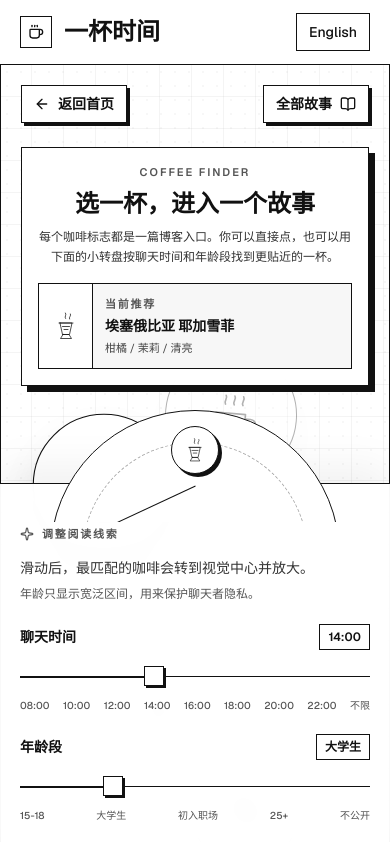
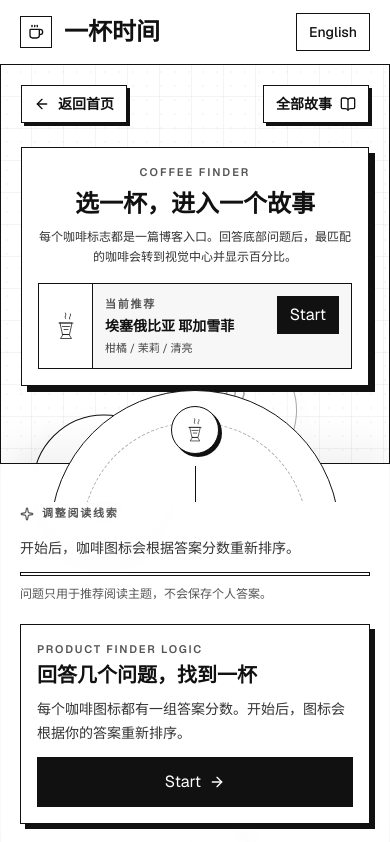
Before and after one commit to Shunnnyyy/yibei-time-site, a Next.js app: page /coffee-finder in a window 390 px wide. Shown: the top 842 px of the page. Built offline with nearby package versions, Linux system fonts and the light colour scheme.

Commit message:
Add Vitra-style coffee matching questionnaire

```diff
--- a/src/components/coffee-finder.tsx
+++ b/src/components/coffee-finder.tsx
@@ -1,44 +1,21 @@
 "use client";
 
 import Link from "next/link";
-import { ArrowLeft, BookOpen, Sparkle } from "lucide-react";
+import { ArrowLeft, ArrowRight, BookOpen, RotateCcw, Sparkle } from "lucide-react";
 import { motion, useReducedMotion } from "motion/react";
-import * as Slider from "@radix-ui/react-slider";
 import { useMemo, useState } from "react";
 import { CoffeeIcon } from "@/components/coffee-icons";
 import {
   coffeeFinderCopy,
   coffeeProfiles,
   withLocale,
-  type CoffeeAgeBand,
   type CoffeeProfile,
-  type CoffeeTimeBand,
 } from "@/lib/content";
 import type { Locale } from "@/lib/booking";
 
 type CoffeeFinderProps = {
   locale: Locale;
 };
-
-const timeBands: CoffeeTimeBand[] = [
-  "08:00",
-  "10:00",
-  "12:00",
-  "14:00",
-  "16:00",
-  "18:00",
-  "20:00",
-  "22:00",
-  "anytime",
-];
-
-const ageBands: CoffeeAgeBand[] = [
-  "teen",
-  "student",
-  "young_adult",
-  "adult",
-  "open",
-];
 
 const orbitSlots = [
   { x: 50, y: 51 },
@@ -55,45 +32,199 @@ const baseSizes = {
   lg: 132,
 } satisfies Record<CoffeeProfile["baseSize"], number>;
 
-function scoreCoffee(
-  profile: CoffeeProfile,
-  timeBand: CoffeeTimeBand,
-  ageBand: CoffeeAgeBand,
-) {
+type QuestionId = "chat-time" | "flavor" | "pace" | "place";
+type AnswerId =
+  | "morning"
+  | "afternoon"
+  | "evening"
+  | "anytime"
+  | "fruit"
+  | "balanced"
+  | "deep"
+  | "quick"
+  | "slow"
+  | "quiet"
+  | "fuzhou"
+  | "toronto"
+  | "online"
+  | "open";
+type UserAnswers = Partial<Record<QuestionId, AnswerId>>;
+
+type FinderQuestion = {
+  id: QuestionId;
+  title: Record<Locale, string>;
+  hint: Record<Locale, string>;
+  answers: Array<{
+    id: AnswerId;
+    label: Record<Locale, string>;
+  }>;
+};
+
+type QuestionScoreMap = Record<QuestionId, Partial<Record<AnswerId, number>>>;
+
+const questions: FinderQuestion[] = [
+  {
+    id: "chat-time",
+    title: {
+      zh: "你想从什么时间感开始读？",
+      en: "What time mood do you want?",
+    },
+    hint: {
+      zh: "像 Vitra 选择椅子一样，先选一个阅读状态。",
+      en: "Like choosing a chair, start with the reading mood.",
+    },
+    answers: [
+      { id: "morning", label: { zh: "早晨清醒", en: "Morning" } },
+      { id: "afternoon", label: { zh: "下午慢聊", en: "Afternoon" } },
+      { id: "evening", label: { zh: "夜晚安静", en: "Evening" } },
+      { id: "anytime", label: { zh: "都可以", en: "Anytime" } },
+    ],
+  },
+  {
+    id: "flavor",
+    title: {
+      zh: "你更想靠近哪种味道？",
+      en: "Which taste feels closer?",
+    },
+    hint: {
+      zh: "这里的味道也是文章气质，不只是咖啡风味。",
+      en: "Taste also means the feeling of the story.",
+    },
+    answers: [
+      { id: "fruit", label: { zh: "花果明亮", en: "Fruit" } },
+      { id: "balanced", label: { zh: "平衡温和", en: "Balanced" } },
+      { id: "deep", label: { zh: "低酸深一点", en: "Deep" } },
+    ],
+  },
+  {
+    id: "pace",
+    title: {
+      zh: "你现在想要哪种阅读节奏？",
+      en: "What reading pace do you want?",
+    },
+    hint: {
+      zh: "答案会改变每个咖啡主题的匹配分数。",
+      en: "Your answer changes every coffee match score.",
+    },
+    answers: [
+      { id: "quick", label: { zh: "短而直接", en: "Quick" } },
+      { id: "slow", label: { zh: "慢慢展开", en: "Slow" } },
+      { id: "quiet", label: { zh: "安静细腻", en: "Quiet" } },
+    ],
+  },
+  {
+    id: "place",
+    title: {
+      zh: "你想从哪里开始？",
+      en: "Where do you want to start?",
+    },
+    hint: {
+      zh: "可以选城市，也可以只选线上或开放答案。",
+      en: "Choose a city, online, or keep it open.",
+    },
+    answers: [
+      { id: "fuzhou", label: { zh: "福州", en: "Fuzhou" } },
+      { id: "toronto", label: { zh: "多伦多", en: "Toronto" } },
+      { id: "online", label: { zh: "线上", en: "Online" } },
+      { id: "open", label: { zh: "都可以", en: "Open" } },
+    ],
+  },
+];
+
+const coffeeQuestionScores: Record<string, QuestionScoreMap> = {
+  yirgacheffe: {
+    "chat-time": { afternoon: 100, morning: 72, anytime: 84, evening: 52 },
+    flavor: { fruit: 100, balanced: 76, deep: 42 },
+    pace: { quiet: 92, slow: 82, quick: 58 },
+    place: { online: 86, open: 82, fuzhou: 64, toronto: 58 },
+  },
+  "colombia-huila": {
+    "chat-time": { afternoon: 96, anytime: 88, evening: 66, morning: 55 },
+    flavor: { balanced: 100, deep: 72, fruit: 62 },
+    pace: { slow: 92, quiet: 76, quick: 64 },
+    place: { fuzhou: 100, open: 78, online: 62, toronto: 46 },
+  },
+  "espresso-blend": {
+    "chat-time": { morning: 100, anytime: 72, afternoon: 66, evening: 48 },
+    flavor: { deep: 92, balanced: 82, fruit: 36 },
+    pace: { quick: 100, quiet: 58, slow: 54 },
+    place: { toronto: 86, online: 82, open: 74, fuzhou: 52 },
+  },
+  "kenya-aa": {
+    "chat-time": { morning: 94, afternoon: 78, anytime: 76, evening: 42 },
+    flavor: { fruit: 100, balanced: 68, deep: 28 },
+    pace: { quick: 86, quiet: 76, slow: 60 },
+    place: { open: 84, online: 74, fuzhou: 68, toronto: 58 },
+  },
+  mandheling: {
+    "chat-time": { evening: 100, anytime: 84, afternoon: 62, morning: 32 },
+    flavor: { deep: 100, balanced: 70, fruit: 24 },
+    pace: { slow: 96, quiet: 92, quick: 38 },
+    place: { fuzhou: 86, open: 78, toronto: 56, online: 52 },
+  },
+  "toronto-cold-cup": {
+    "chat-time": { anytime: 100, afternoon: 82, evening: 78, morning: 64 },
+    flavor: { balanced: 92, fruit: 84, deep: 44 },
+    pace: { quiet: 88, quick: 72, slow: 70 },
+    place: { toronto: 100, online: 90, open: 84, fuzhou: 42 },
+  },
+};
+
+function calculateMatch(profile: CoffeeProfile, userAnswers: UserAnswers) {
+  const scores = coffeeQuestionScores[profile.id];
   let score = 0;
+  let maxScore = 0;
 
-  if (profile.timeBand === timeBand) score += 6;
-  if (profile.timeBand === "anytime" || timeBand === "anytime") score += 2;
-  if (profile.ageBand === ageBand) score += 4;
-  if (profile.ageBand === "open" || ageBand === "open") score += 1;
+  for (const question of questions) {
+    const productScores = scores?.[question.id] ?? {};
+    const values = Object.values(productScores);
+    const best = values.length > 0 ? Math.max(...values) : 0;
+    const answer = userAnswers[question.id];
 
-  return score;
+    score += answer ? productScores[answer] ?? 0 : Math.round(best * 0.62);
+    maxScore += best;
+  }
+
+  if (maxScore === 0) return 0;
+  return Math.round((score / maxScore) * 100);
 }
 
 export function CoffeeFinder({ locale }: CoffeeFinderProps) {
   const copy = coffeeFinderCopy[locale];
   const prefersReducedMotion = useReducedMotion();
-  const [timeIndex, setTimeIndex] = useState(3);
-  const [ageIndex, setAgeIndex] = useState(1);
-
-  const selectedTime = timeBands[timeIndex] ?? "14:00";
-  const selectedAge = ageBands[ageIndex] ?? "student";
+  const [isStarted, setIsStarted] = useState(false);
+  const [questionIndex, setQuestionIndex] = useState(0);
+  const [userAnswers, setUserAnswers] = useState<UserAnswers>({});
 
   const rankedProfiles = useMemo(() => {
     return coffeeProfiles
       .map((profile, index) => ({
         profile,
-        score: scoreCoffee(profile, selectedTime, selectedAge),
+        match: calculateMatch(profile, userAnswers),
         index,
       }))
-      .sort((a, b) => b.score - a.score || a.index - b.index);
-  }, [selectedAge, selectedTime]);
+      .sort((a, b) => b.match - a.match || a.index - b.index);
+  }, [userAnswers]);
 
   const activeProfile = rankedProfiles[0]?.profile ?? coffeeProfiles[0];
+  const activeMatch = rankedProfiles[0]?.match ?? 0;
   const activeIndex = coffeeProfiles.findIndex(
     (profile) => profile.id === activeProfile.id,
   );
-  const dialRotation = timeIndex * 18 + ageIndex * 11;
+  const answeredCount = questions.filter((question) => userAnswers[question.id]).length;
+  const dialRotation = activeIndex * 18 + answeredCount * 23;
+
+  function handleAnswer(questionId: QuestionId, answerId: AnswerId) {
+    setIsStarted(true);
+    setUserAnswers((current) => ({ ...current, [questionId]: answerId }));
+    setQuestionIndex((current) => Math.min(current + 1, questions.length - 1));
+  }
+
+  function resetFinder() {
+    setUserAnswers({});
+    setQuestionIndex(0);
+    setIsStarted(false);
+  }
 
   return (
     <section className="relative min-h-[calc(100vh-64px)] overflow-hidden border-b border-[#111] bg-white text-[#111]">
@@ -129,20 +260,41 @@ export function CoffeeFinder({ locale }: CoffeeFinderProps) {
               {copy.eyebrow}
             </p>
             <h1 className="mt-2 text-2xl font-semibold leading-tight text-[#111] sm:text-[28px]">
-              {copy.pageTitle}
+              {isStarted ? activeProfile.name[locale] : copy.pageTitle}
             </h1>
-            <p className="mt-2 text-xs leading-5 text-[#333]">{copy.pageBody}</p>
+            <p className="mt-2 text-xs leading-5 text-[#333]">
+              {isStarted ? activeProfile.description[locale] : copy.pageBody}
+            </p>
             <div className="mt-4 grid grid-cols-[54px_1fr] items-center border border-[#111] bg-[#f7f7f7] text-left">
               <div className="flex h-full min-h-16 items-center justify-center border-r border-[#111] bg-white text-[#111]">
                 <CoffeeIcon id={activeProfile.icon} className="h-8 w-8" />
               </div>
               <div className="p-3">
+                <div className="flex items-start justify-between gap-3">
+                  <div>
                     <p className="text-[11px] font-semibold uppercase tracking-[0.16em] text-[#555]">
-                {copy.selectedLabel}
+                      {isStarted
+                        ? locale === "zh"
+                          ? "Match percentage"
+                          : "Match percentage"
+                        : copy.selectedLabel}
                     </p>
                     <p className="mt-1 text-sm font-semibold text-[#111]">
-                {activeProfile.name[locale]}
+                      {isStarted
+                        ? `${activeMatch}% match`
+                        : activeProfile.name[locale]}
                     </p>
+                  </div>
+                  {!isStarted ? (
+                    <button
+                      type="button"
+                      className="border border-[#111] bg-[#111] px-3 py-1.5 text-xs font-semibold text-white transition hover:bg-white hover:text-[#111]"
+                      onClick={() => setIsStarted(true)}
+                    >
+                      Start
+                    </button>
+                  ) : null}
+                </div>
                 <p className="mt-1 text-[11px] leading-4 text-[#444]">
                   {activeProfile.flavor[locale]}
                 </p>
@@ -163,7 +315,9 @@ export function CoffeeFinder({ locale }: CoffeeFinderProps) {
                 x: profile.scatter.x,
                 y: profile.scatter.y,
               };
-              const score = scoreCoffee(profile, selectedTime, selectedAge);
+              const match =
+                rankedProfiles.find((item) => item.profile.id === profile.id)
+                  ?.match ?? 0;
 
               return (
                 <CoffeeMark
@@ -171,7 +325,7 @@ export function CoffeeFinder({ locale }: CoffeeFinderProps) {
                   locale={locale}
                   profile={profile}
                   isActive={isActive}
-                  score={score}
+                  match={match}
                   slot={slot}
                   index={index}
                   prefersReducedMotion={Boolean(prefersReducedMotion)}
@@ -181,14 +335,18 @@ export function CoffeeFinder({ locale }: CoffeeFinderProps) {
           </div>
         </div>
 
-        <CoffeeDial
+        <QuestionDeck
           locale={locale}
-          timeIndex={timeIndex}
-          ageIndex={ageIndex}
+          isStarted={isStarted}
+          questionIndex={questionIndex}
+          userAnswers={userAnswers}
           activeProfile={activeProfile}
+          activeMatch={activeMatch}
           dialRotation={dialRotation}
-          onTimeChange={setTimeIndex}
-          onAgeChange={setAgeIndex}
+          onStart={() => setIsStarted(true)}
+          onAnswer={handleAnswer}
+          onBack={() => setQuestionIndex((current) => Math.max(current - 1, 0))}
+          onReset={resetFinder}
         />
       </div>
     </section>
@@ -199,7 +357,7 @@ type CoffeeMarkProps = {
   locale: Locale;
   profile: CoffeeProfile;
   isActive: boolean;
-  score: number;
+  match: number;
   slot: { x: number; y: number };
   index: number;
   prefersReducedMotion: boolean;
@@ -209,7 +367,7 @@ function CoffeeMark({
   locale,
   profile,
   isActive,
-  score,
+  match,
   slot,
   index,
   prefersReducedMotion,
@@ -218,7 +376,7 @@ function CoffeeMark({
   const size = baseSizes[profile.baseSize];
   const activeSize = Math.round(size * 1.2);
   const visualSize = isActive ? activeSize : size;
-  const opacity = isActive ? 1 : score > 0 ? 0.58 : 0.32;
+  const opacity = isActive ? 1 : match > 70 ? 0.68 : 0.36;
   const floatY = prefersReducedMotion ? 0 : isActive ? -5 : index % 2 ? 5 : -4;
 
   return (
@@ -271,6 +429,9 @@ function CoffeeMark({
 
         <span className="mt-3 max-w-[13rem] border border-[#111] bg-white px-3 py-2 text-xs font-semibold leading-5 text-[#111] opacity-0 shadow-[3px_3px_0_#111] transition group-hover:opacity-100 group-focus-visible:opacity-100">
           {profile.name[locale]}
+          <span className="block text-[11px] uppercase tracking-[0.12em] text-[#111]">
+            {match}% match
+          </span>
           <span className="block font-normal text-[#444]">
             {profile.tag[locale]} / {profile.flavor[locale]}
           </span>
@@ -284,28 +445,38 @@ function CoffeeMark({
   );
 }
 
-type CoffeeDialProps = {
+type QuestionDeckProps = {
   locale: Locale;
-  timeIndex: number;
-  ageIndex: number;
+  isStarted: boolean;
+  questionIndex: number;
+  userAnswers: UserAnswers;
   activeProfile: CoffeeProfile;
+  activeMatch: number;
   dialRotation: number;
-  onTimeChange: (value: number) => void;
-  onAgeChange: (value: number) => void;
+  onStart: () => void;
+  onAnswer: (questionId: QuestionId, answerId: AnswerId) => void;
+  onBack: () => void;
+  onReset: () => void;
 };
 
-function CoffeeDial({
+function QuestionDeck({
   locale,
-  timeIndex,
-  ageIndex,
+  isStarted,
+  questionIndex,
+  userAnswers,
   activeProfile,
+  activeMatch,
   dialRotation,
-  onTimeChange,
-  onAgeChange,
-}: CoffeeDialProps) {
+  onStart,
+  onAnswer,
+  onBack,
+  onReset,
+}: QuestionDeckProps) {
   const copy = coffeeFinderCopy[locale];
-  const selectedTime = timeBands[timeIndex] ?? "14:00";
-  const selectedAge = ageBands[ageIndex] ?? "student";
+  const question = questions[questionIndex] ?? questions[0];
+  const selectedAnswer = userAnswers[question.id];
+  const answeredCount = questions.filter((item) => userAnswers[item.id]).length;
+  const progress = Math.round((answeredCount / questions.length) * 100);
 
   return (
     <div className="fixed bottom-0 left-0 right-0 z-40 border-t border-[#111] bg-white/95 px-5 pb-5 pt-10 shadow-[0_-16px_40px_rgba(0,0,0,0.06)] backdrop-blur sm:px-8">
@@ -322,88 +493,132 @@ function CoffeeDial({
         </div>
       </div>
 
-      <div className="mx-auto grid max-w-5xl grid-cols-1 gap-5 lg:grid-cols-[0.8fr_1fr_1fr] lg:items-end">
+      <div className="mx-auto grid max-w-5xl grid-cols-1 gap-5 lg:grid-cols-[0.68fr_1.32fr] lg:items-end">
         <div>
           <p className="inline-flex items-center gap-2 text-[11px] font-semibold uppercase tracking-[0.16em] text-[#555]">
             <Sparkle className="h-3.5 w-3.5" aria-hidden />
-            {copy.controlsTitle}
+            {isStarted
+              ? locale === "zh"
+                ? "Questionnaire"
+                : "Questionnaire"
+              : copy.controlsTitle}
           </p>
-          <p className="mt-2 text-sm leading-6 text-[#333]">{copy.dialHint}</p>
-          <p className="mt-1 text-xs leading-5 text-[#555]">{copy.helperText}</p>
+          <p className="mt-2 text-sm leading-6 text-[#333]">
+            {isStarted
+              ? locale === "zh"
+                ? `${activeProfile.name[locale]} 现在是 ${activeMatch}% match。`
+                : `${activeProfile.name[locale]} is now a ${activeMatch}% match.`
+              : copy.dialHint}
+          </p>
+          <div className="mt-3 h-1 border border-[#111] bg-white">
+            <div
+              className="h-full bg-[#111] transition-[width]"
+              style={{ width: `${isStarted ? progress : 0}%` }}
+            />
+          </div>
+          <p className="mt-2 text-xs leading-5 text-[#555]">
+            {isStarted
+              ? `${String(Math.min(questionIndex + 1, questions.length)).padStart(
+                  2,
+                  "0",
+                )} / ${String(questions.length).padStart(2, "0")}`
+              : copy.helperText}
+          </p>
         </div>
 
-        <DialSlider
-          label={copy.timeLabel}
-          ariaLabel={copy.timeSliderLabel}
-          value={timeIndex}
-          max={timeBands.length - 1}
-          valueLabel={copy.timeBands[selectedTime]}
-          tickLabels={timeBands.map((band) => copy.timeBands[band])}
-          onChange={onTimeChange}
-        />
+        <div className="border border-[#111] bg-white p-4 shadow-[5px_5px_0_#111]">
+          {!isStarted ? (
+            <div className="grid gap-3 sm:grid-cols-[1fr_auto] sm:items-center">
+              <div>
+                <p className="text-[11px] font-semibold uppercase tracking-[0.16em] text-[#555]">
+                  {locale === "zh" ? "Product finder logic" : "Product finder logic"}
+                </p>
+                <h2 className="mt-1 text-xl font-semibold text-[#111]">
+                  {locale === "zh" ? "回答几个问题，找到一杯" : "Answer, then match a cup"}
+                </h2>
+                <p className="mt-2 text-sm leading-6 text-[#333]">
+                  {locale === "zh"
+                    ? "每个咖啡图标都有一组答案分数。开始后，图标会根据你的答案重新排序。"
+                    : "Each coffee icon has answer scores. After you start, icons reorder by your answers."}
+                </p>
+              </div>
+              <button
+                type="button"
+                className="inline-flex items-center justify-center gap-2 border border-[#111] bg-[#111] px-5 py-3 text-sm font-semibold text-white transition hover:bg-white hover:text-[#111]"
+                onClick={onStart}
+              >
+                Start
+                <ArrowRight className="h-4 w-4" aria-hidden />
+              </button>
+            </div>
+          ) : (
+            <div>
+              <div className="flex flex-wrap items-start justify-between gap-3">
+                <div>
+                  <p className="text-[11px] font-semibold uppercase tracking-[0.16em] text-[#555]">
+                    {locale === "zh" ? "Question" : "Question"}{" "}
+                    {String(questionIndex + 1).padStart(2, "0")}
+                  </p>
+                  <h2 className="mt-1 text-xl font-semibold leading-7 text-[#111]">
+                    {question.title[locale]}
+                  </h2>
+                  <p className="mt-1 text-sm leading-6 text-[#333]">
+                    {question.hint[locale]}
+                  </p>
+                </div>
+                <button
+                  type="button"
+                  className="inline-flex items-center gap-2 border border-[#111] bg-white px-3 py-2 text-xs font-semibold text-[#111] transition hover:bg-[#111] hover:text-white"
+                  onClick={onReset}
+                >
+                  <RotateCcw className="h-3.5 w-3.5" aria-hidden />
+                  {locale === "zh" ? "重来" : "Reset"}
+                </button>
+              </div>
 
-        <DialSlider
-          label={copy.ageLabel}
-          ariaLabel={copy.ageSliderLabel}
-          value={ageIndex}
-          max={ageBands.length - 1}
-          valueLabel={copy.ageBands[selectedAge]}
-          tickLabels={ageBands.map((band) => copy.ageBands[band])}
-          onChange={onAgeChange}
-        />
+              <div className="mt-4 grid grid-cols-1 gap-2 sm:grid-cols-2 lg:grid-cols-4">
+                {question.answers.map((answer) => {
+                  const isSelected = selectedAnswer === answer.id;
+
+                  return (
+                    <button
+                      key={answer.id}
+                      type="button"
+                      className={`min-h-12 border px-3 py-2 text-sm font-semibold transition ${
+                        isSelected
+                          ? "border-[#111] bg-[#111] text-white"
+                          : "border-[#111] bg-white text-[#111] hover:bg-[#f2f2f2]"
+                      }`}
+                      aria-pressed={isSelected}
+                      onClick={() => onAnswer(question.id, answer.id)}
+                    >
+                      {answer.label[locale]}
+                    </button>
+                  );
+                })}
+              </div>
+
+              <div className="mt-4 flex items-center justify-between">
+                <button
+                  type="button"
+                  className="border-b border-[#111] text-sm font-semibold text-[#111] disabled:border-transparent disabled:text-[#999]"
+                  disabled={questionIndex === 0}
+                  onClick={onBack}
+                >
+                  ← Back
+                </button>
+                <Link
+                  href={withLocale(`/stories/${activeProfile.storySlug}`, locale)}
+                  className="inline-flex items-center gap-2 border border-[#111] bg-white px-3 py-2 text-sm font-semibold text-[#111] transition hover:bg-[#111] hover:text-white"
+                >
+                  {copy.openStory}
+                  <ArrowRight className="h-4 w-4" aria-hidden />
+                </Link>
+              </div>
+            </div>
+          )}
+        </div>
       </div>
     </div>
   );
 }
-
-type DialSliderProps = {
-  label: string;
-  ariaLabel: string;
-  value: number;
-  max: number;
-  valueLabel: string;
-  tickLabels: string[];
-  onChange: (value: number) => void;
-};
-
-function DialSlider({
-  label,
-  ariaLabel,
-  value,
-  max,
-  valueLabel,
-  tickLabels,
-  onChange,
-}: DialSliderProps) {
-  return (
-    <div>
-      <div className="mb-3 flex items-center justify-between gap-3">
-        <p className="text-sm font-semibold text-[#111]">{label}</p>
-        <p className="border border-[#111] bg-white px-2 py-1 text-xs font-semibold text-[#111]">
-          {valueLabel}
-        </p>
-      </div>
-      <Slider.Root
-        aria-label={ariaLabel}
-        value={[value]}
-        min={0}
-        max={max}
-        step={1}
-        onValueChange={(nextValue) => onChange(nextValue[0] ?? 0)}
-        className="relative flex h-7 w-full touch-none select-none items-center"
-      >
-        <Slider.Track className="relative h-px grow border-t border-[#111] bg-[#111]">
-          <Slider.Range className="absolute h-px bg-[#111]" />
-        </Slider.Track>
-        <Slider.Thumb className="block h-5 w-5 border border-[#111] bg-white shadow-[2px_2px_0_#111] outline-none transition hover:bg-[#111] focus-visible:ring-2 focus-visible:ring-[#111] focus-visible:ring-offset-2" />
-      </Slider.Root>
-      <div className="mt-2 flex justify-between gap-2 text-[10px] font-medium leading-4 text-[#555]">
-        {tickLabels.map((tick) => (
-          <span key={tick} className="max-w-16 text-center">
-            {tick}
-          </span>
-        ))}
-      </div>
-    </div>
-  );
-}
--- a/src/lib/content.ts
+++ b/src/lib/content.ts
@@ -103,7 +103,7 @@ export const siteCopy = {
       "你可以选择线下或线上。信息会通过邮件发给我确认。",
     coffeeFinderTitle: "找到适合你的一杯",
     coffeeFinderBody:
-      "进入一个像 Vitra 选择器一样的咖啡阅读墙。滑动时间和年龄段，或者直接点一个咖啡标志开始读。",
+      "进入一个像 Vitra 选择器一样的咖啡阅读墙。回答几个问题，系统会给每个咖啡主题计算 match percentage。",
     storiesTitle: "最近的故事",
     storiesBody: "真实聊天后会更新文章。现在先放项目笔记和路线计划。",
     readAll: "阅读全部",
@@ -127,7 +127,7 @@ export const siteCopy = {
       "You can choose in person or online. The booking details will be emailed to me.",
     coffeeFinderTitle: "Find your cup",
     coffeeFinderBody:
-      "Enter a Vitra-style coffee reading wall. Slide time and age range, or click a coffee mark to start reading.",
+      "Enter a Vitra-style coffee reading wall. Answer a few questions and every coffee theme gets a match percentage.",
     storiesTitle: "Recent stories",
     storiesBody:
       "Real stories will come after the chats. For now, these are project notes and route plans.",
@@ -146,19 +146,19 @@ export const coffeeFinderCopy = {
     eyebrow: "Coffee Finder",
     pageTitle: "选一杯，进入一个故事",
     pageBody:
-      "每个咖啡标志都是一篇博客入口。你可以直接点，也可以用下面的小转盘按聊天时间和年龄段找到更贴近的一杯。",
+      "每个咖啡标志都是一篇博客入口。回答底部问题后，最匹配的咖啡会转到视觉中心并显示百分比。",
     homeCta: "进入咖啡选择器",
     allStories: "全部故事",
     backHome: "返回首页",
     openStory: "点击阅读故事",
     selectedLabel: "当前推荐",
-    helperText: "年龄只显示宽泛区间，用来保护聊天者隐私。",
+    helperText: "问题只用于推荐阅读主题，不会保存个人答案。",
     controlsTitle: "调整阅读线索",
     timeLabel: "聊天时间",
     ageLabel: "年龄段",
     timeSliderLabel: "选择聊天发生时间",
     ageSliderLabel: "选择聊天者年龄段",
-    dialHint: "滑动后，最匹配的咖啡会转到视觉中心并放大。",
+    dialHint: "开始后，咖啡图标会根据答案分数重新排序。",
     timeBands: {
       "08:00": "08:00",
       "10:00": "10:00",
@@ -182,19 +182,19 @@ export const coffeeFinderCopy = {
     eyebrow: "Coffee Finder",
     pageTitle: "Pick a cup, enter a story",
     pageBody:
-      "Each coffee mark is a reading path. Click one directly, or use the small dial to match by chat time and broad age range.",
+      "Each coffee mark is a reading path. Answer the bottom questions and the best match moves into focus with a percentage.",
     homeCta: "Open coffee finder",
     allStories: "All stories",
     backHome: "Back home",
     openStory: "Read story",
     selectedLabel: "Current match",
-    helperText: "Age uses broad ranges only, so the person stays private.",
+    helperText: "Answers only guide the reading match and are not saved.",
     controlsTitle: "Adjust reading clues",
     timeLabel: "Chat time",
     ageLabel: "Age range",
     timeSliderLabel: "Choose the chat time",
     ageSliderLabel: "Choose the person age range",
-    dialHint: "When you slide, the closest coffee moves into focus.",
+    dialHint: "After you start, coffee icons reorder by answer scores.",
     timeBands: {
       "08:00": "08:00",
       "10:00": "10:00",
```
Lines whose indentation alone changed are shown as unchanged.
